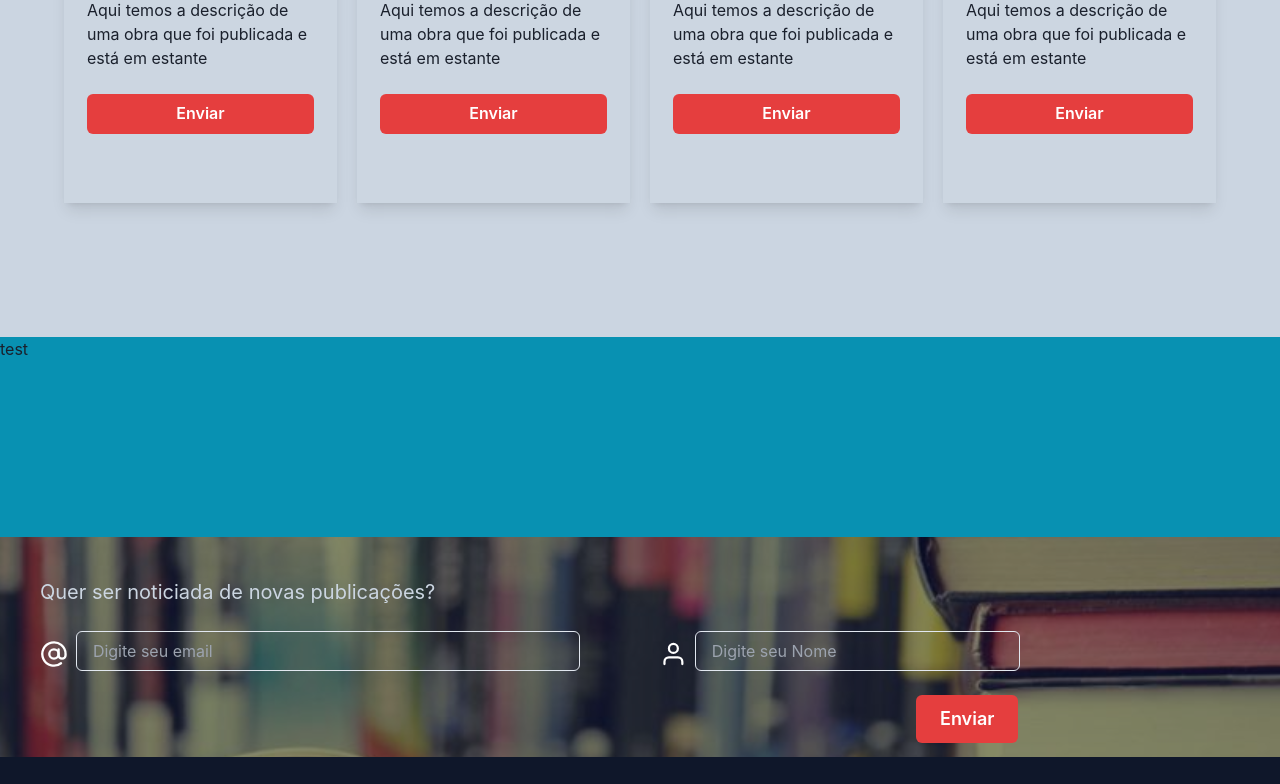
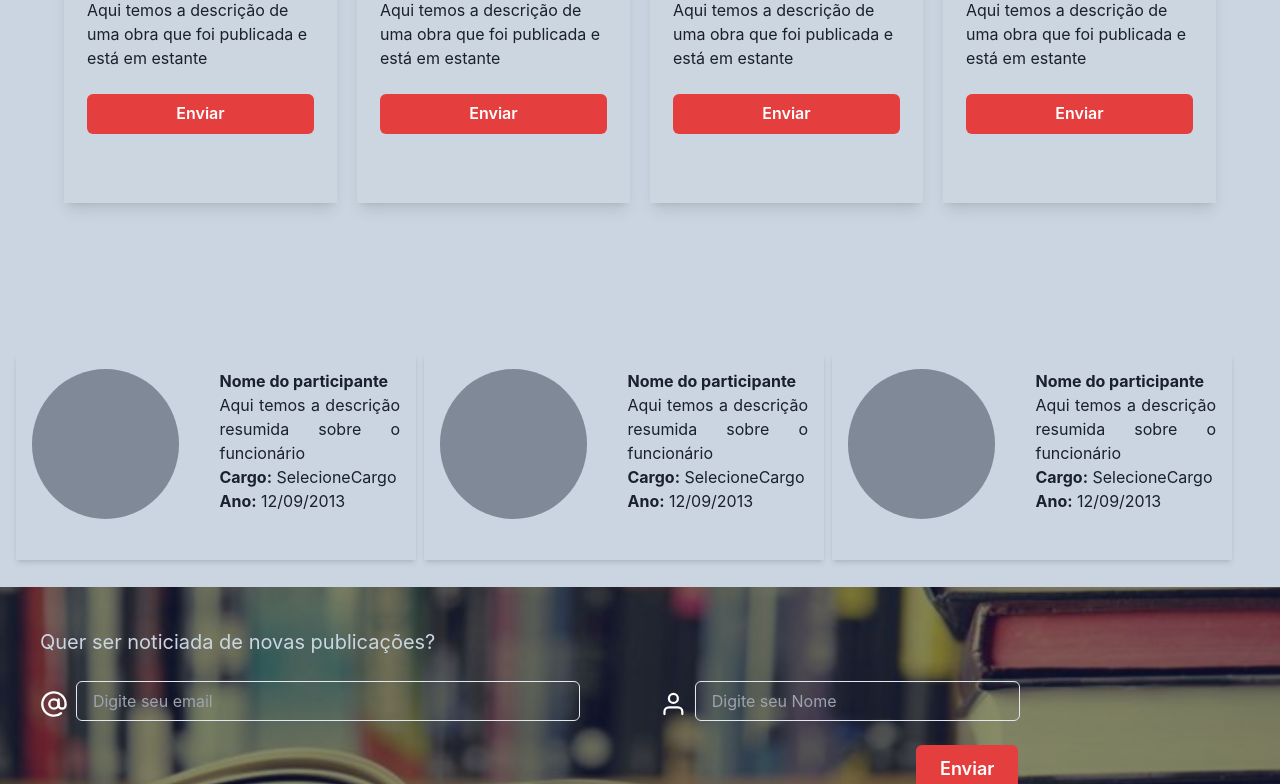
Before and after one commit to StefWolf/BookFlix, a React (Vite) app: page / in a window 1280 px wide. Shown: the part 1513-2297 px from the top of the page. Built offline with nearby package versions, Linux system fonts and the light colour scheme.

Commit message:
Criando cards de equipe

```diff
--- /dev/null
+++ b/src/Components/CardEquipe.jsx
@@ -0,0 +1,17 @@
+
+
+export default function CardEquipe(){
+    return (
+        <div className="w-[400px] h-[95%]  flex p-4 shadow-md">
+            <div className="bg-slate-900/40 rounded-[50%]  w-[150px] h-[150px] p-2">
+
+            </div>
+            <div className="ml-10 gap-2 flex-col text-justify w-[50%]">
+                <h1><strong>Nome do participante</strong></h1>
+                <p>Aqui temos a descrição resumida sobre o funcionário</p>
+                <p><b>Cargo:</b> SelecioneCargo</p>
+                <p><b>Ano:</b> 12/09/2013</p>
+            </div>
+        </div>
+    )
+}
--- /dev/null
+++ b/src/Components/Equipe.jsx
@@ -0,0 +1,11 @@
+import CardEquipe from "./CardEquipe";
+
+export default function Equipe(){
+    return(
+        <div className="bg-slate-300 w-full gap-2 h-[250px] p-4 flex">
+            <CardEquipe />
+            <CardEquipe />
+            <CardEquipe />
+        </div>
+    )
+}
--- a/src/Pages/Home.jsx
+++ b/src/Pages/Home.jsx
@@ -4,6 +4,8 @@ import SectionCardsCategory from "../Components/SectionCardsCategory";
 import Footer from "../Components/Footer";
 import { FiAtSign, FiUser } from "react-icons/fi";
 import CardBook from "../Components/CardBook";
+import CardEquipe from "../Components/CardEquipe";
+import Equipe from "../Components/Equipe";
 
 export default function Home(){
     return(
@@ -22,7 +24,7 @@ export default function Home(){
                                     </div>
                                     <div className="items-center justify-center mt-4">
                                         <Center>
-                                            <Button colorScheme="red" className="justify-center" variant='outline' size='lg'>
+                                            <Button colorScheme="red" className="justify-center" variant='solid' size='lg'>
                                                 Participe da comunidade
                                             </Button>
                                         </Center>
@@ -43,9 +45,7 @@ export default function Home(){
                         <CardBook />
                     </section>
                </div>
-               <div className="bg-cyan-600 w-full h-[200px]">
-                    <p>test</p>
-               </div>
+               <Equipe />
                <div className=" w-full h-[220px]  bg-slate-900/50 p-10">
                     <div className=" flex-col">
                         <h1 className="text-slate-300 text-[20px]">Quer ser noticiada de novas publicações?</h1>
```
